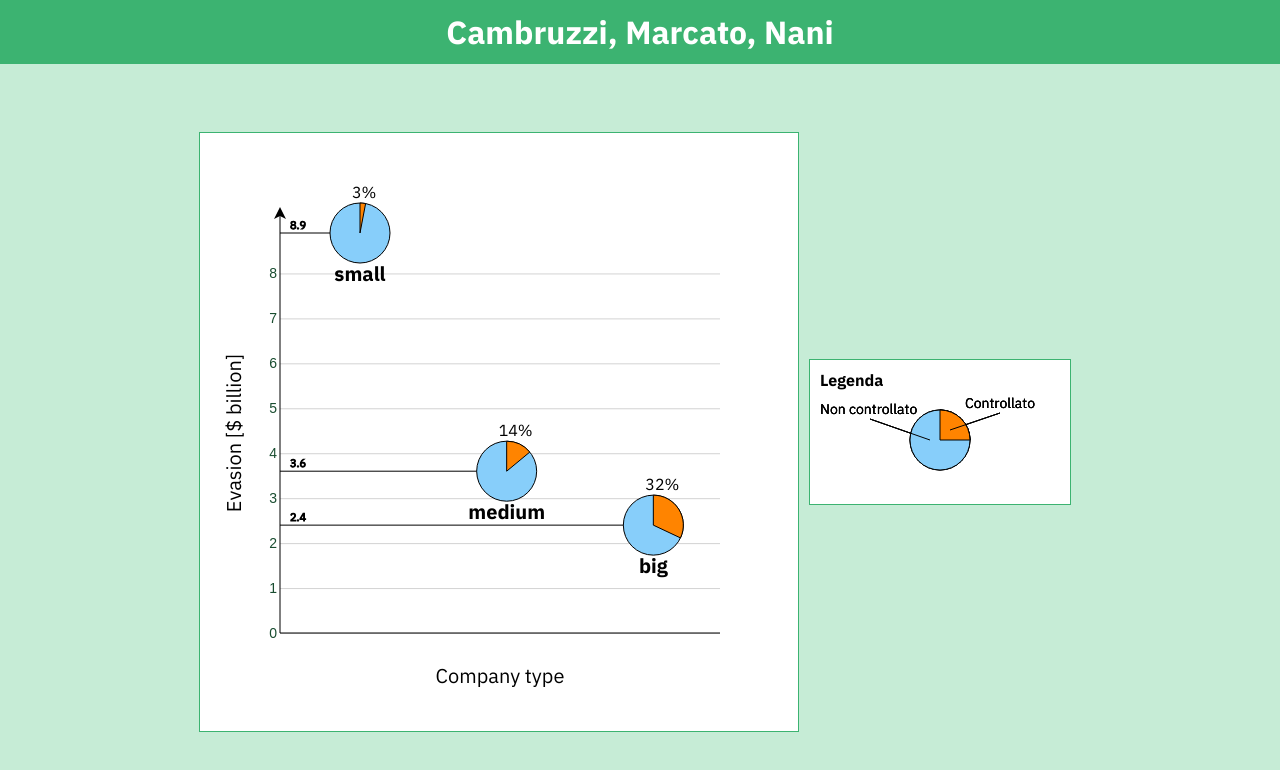
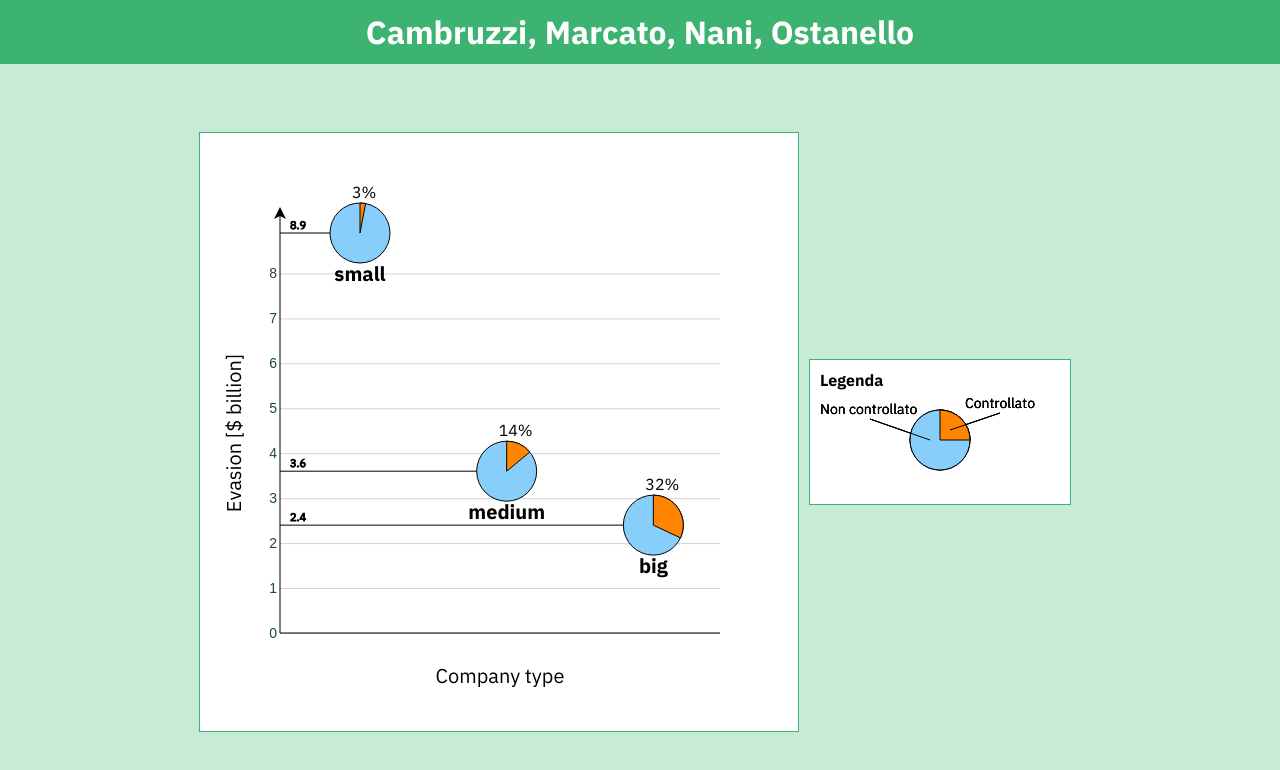
Before and after one commit to AlbertoMarcato/D3_esercizio, a plain HTML site: page code/index.html in a window 1280 px wide. Drawn offline with nearby package versions, Linux system fonts and the light colour scheme.

Commit message:
Update index.html

```diff
--- a/code/index.html
+++ b/code/index.html
@@ -14,7 +14,7 @@
 </head>
 <body>
 	<header>
-		<h1>Cambruzzi, Marcato, Nani</h1>
+		<h1>Cambruzzi, Marcato, Nani, Ostanello</h1>
 	</header>
 	<main>
 		<svg id='chart' width='600' height='600'></svg>
```
